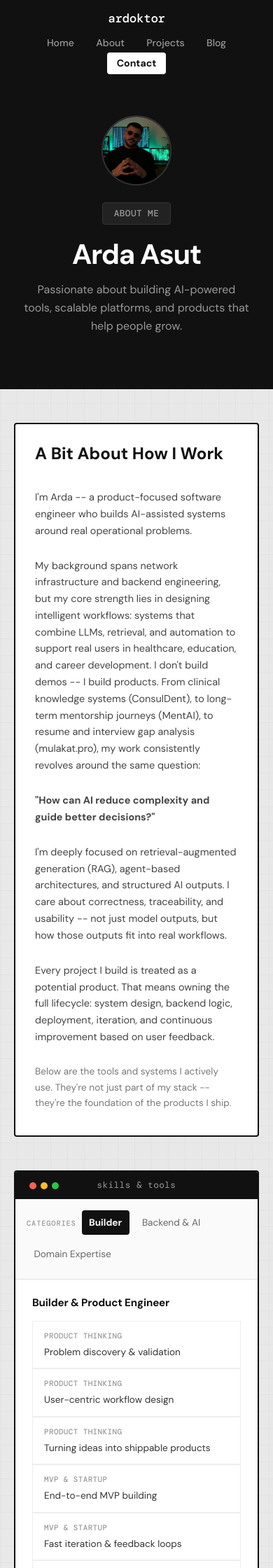
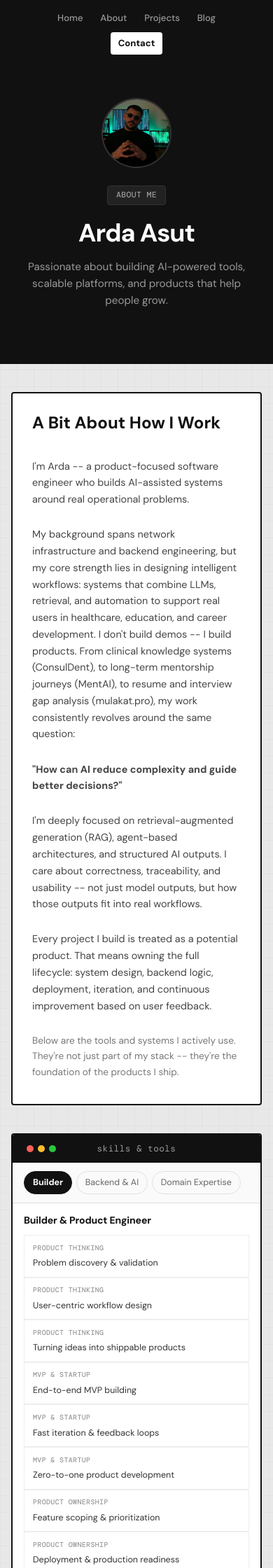
Before and after one commit to ardoktor/portfolio, a Django app: page /about/ in a window 390 px wide. Shown: the top 2240 px of the page at 70% size. Run offline with Django 5.2, Linux system fonts and the light colour scheme.

Commit message:
mobile improvement

```diff
--- a/main/static/main/css/style.css
+++ b/main/static/main/css/style.css
@@ -119,12 +119,28 @@ body {
   .site-nav-inner {
     flex-direction: column;
     height: auto;
-    padding: 0.75rem 2rem;
+    padding: 0.75rem 1rem;
     gap: 0.5rem;
+  }
+  .nav-brand {
+    display: none;
   }
   .nav-list {
     flex-wrap: wrap;
     justify-content: center;
+    gap: 0.25rem;
+    width: 100%;
+  }
+  .nav-list li a {
+    font-size: 0.82rem;
+    padding: 0.35rem 0.65rem;
+  }
+  /* Contact button goes to its own row */
+  .nav-list li:last-child {
+    flex-basis: 100%;
+    display: flex;
+    justify-content: center;
+    margin-top: 0.25rem;
   }
 }
 
@@ -876,25 +892,55 @@ body {
     width: 100%;
     border-right: none;
     border-bottom: 1.5px solid #e0e0e0;
-    padding: 1rem;
+    padding: 0.75rem 1rem;
   }
   .sidebar-section {
     display: flex;
     align-items: center;
-    gap: 0.5rem;
-    flex-wrap: wrap;
+    gap: 0.35rem;
+    flex-wrap: nowrap;
+    overflow-x: auto;
+    -webkit-overflow-scrolling: touch;
   }
   .sidebar-label {
+    display: none;
+  }
+  .sidebar-item {
+    flex-shrink: 0;
+    font-size: 0.78rem;
+    padding: 0.35rem 0.75rem;
+    white-space: nowrap;
+    border: 1px solid #e0e0e0;
+    border-radius: 20px;
     margin-bottom: 0;
+  }
+  .sidebar-item.active {
+    border-color: #111111;
   }
   .dashboard-grid {
     grid-template-columns: repeat(2, 1fr);
+  }
+  .dashboard-main {
+    padding: 1rem;
+  }
+  .dashboard-section-title {
+    font-size: 0.88rem;
+    margin-bottom: 0.75rem;
+  }
+  .cell-label {
+    font-size: 0.62rem;
+  }
+  .cell-value {
+    font-size: 0.78rem;
   }
 }
 
 @media (max-width: 480px) {
   .dashboard-grid {
     grid-template-columns: 1fr;
+  }
+  .dashboard-cell {
+    padding: 0.6rem 0.75rem;
   }
 }
 
@@ -1150,11 +1196,28 @@ body {
   }
 
   .hero-title {
-    font-size: 2.5rem;
+    font-size: 2.25rem;
   }
 
   .hero-subtitle {
-    font-size: 1rem;
+    font-size: 0.95rem;
+  }
+
+  .hero-label {
+    font-size: 0.72rem;
+    padding: 0.25rem 0.75rem;
+  }
+
+  .hero-actions {
+    flex-direction: column;
+    gap: 0.75rem;
+    align-items: center;
+  }
+
+  .hero-actions .btn-theme {
+    width: 100%;
+    max-width: 280px;
+    text-align: center;
   }
 
   .card-theme {
@@ -1162,11 +1225,16 @@ body {
   }
 
   .section {
-    padding: 3rem 0;
+    padding: 2.5rem 0;
   }
 
   .section-inner {
-    padding: 0 1.25rem;
+    padding: 0 1rem;
+  }
+
+  .section-title {
+    font-size: 1.6rem;
+    margin-bottom: 2rem;
   }
 
   .footer-inner {
--- a/main/templates/main/project_detail.html
+++ b/main/templates/main/project_detail.html
@@ -504,7 +504,7 @@
 </section>
 {% endif %}
 
-{% if project.slug != 'mentai' %}
+{% if project.slug != 'mentai' and project.slug != 'consuldent' and project.slug != 'mulakat-pro' %}
 <!-- Tech Stack -->
 <section class="section" style="padding-top: 0;">
   <div class="section-inner">
```
